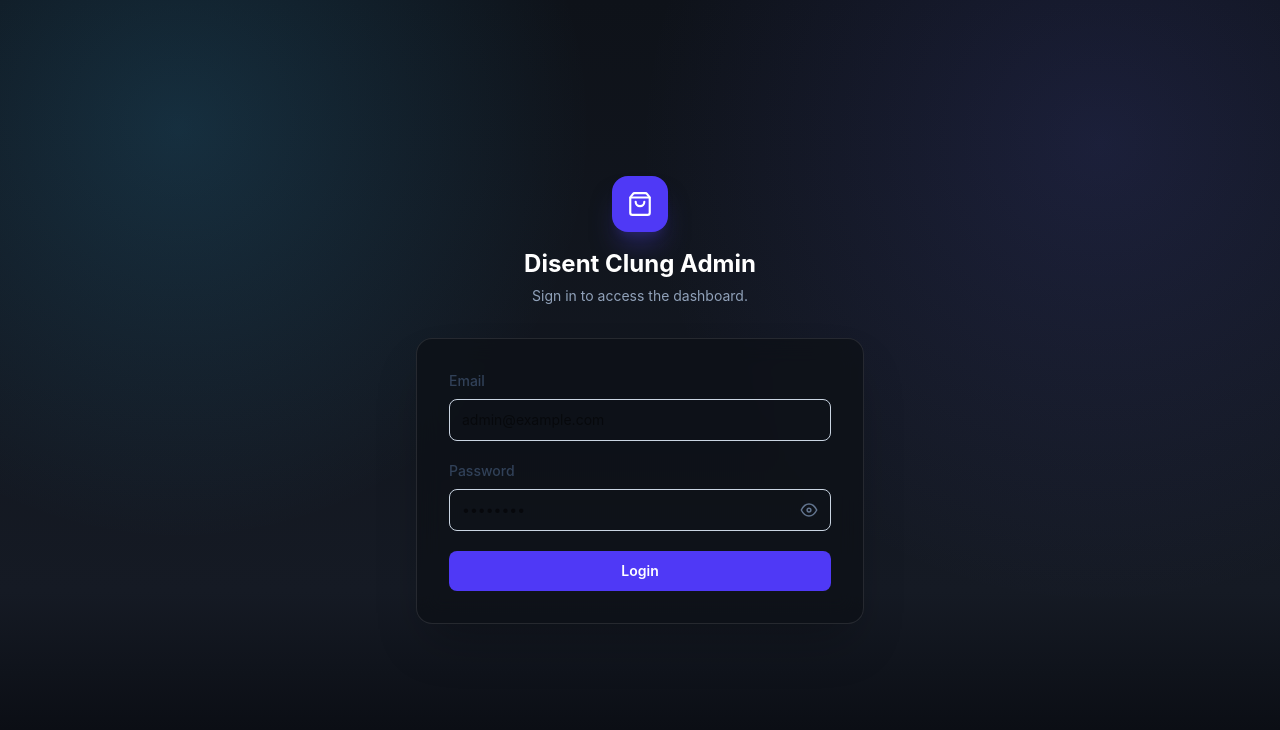
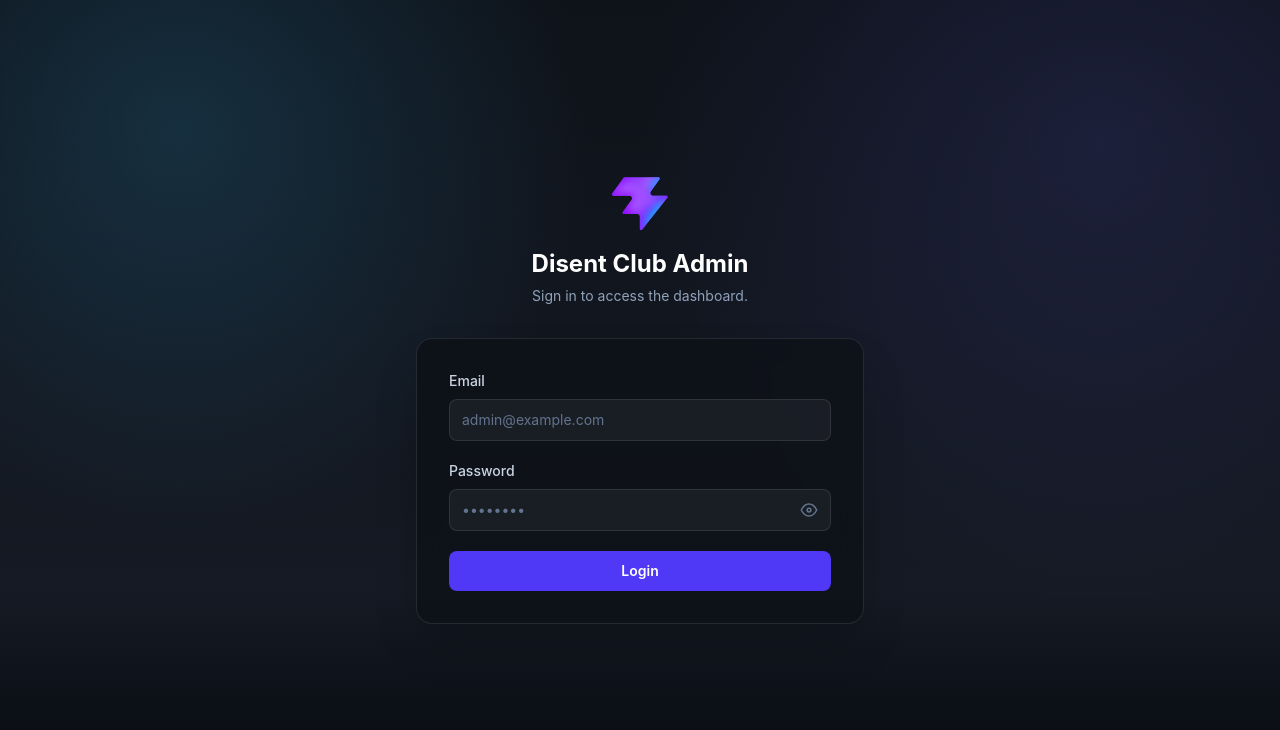
Before and after one commit to kuldip-0611/desnt-club-admin, a React (Vite) app: page /login in a window 1280 px wide. Shown: the top 730 px of the page. Built offline with nearby package versions, Linux system fonts and the light colour scheme; no server answers.

Commit message:
Refactor Login and Admin Layout components for improved UI and functionality. Update styles for form elements in LoginForm, add a logout confirmation modal in AdminLayout, and correct branding inconsistencies. Enhance user experience with visual updates and streamlined logout process.

```diff
--- a/src/components/LoginForm.tsx
+++ b/src/components/LoginForm.tsx
@@ -34,7 +34,7 @@ const LoginForm = ({
       {({ values, handleChange, handleBlur, errors, touched }) => (
         <Form className="space-y-5">
           <div>
-            <label htmlFor="email" className="mb-2 block text-sm font-medium text-slate-700">
+            <label htmlFor="email" className="mb-2 block text-sm font-medium text-slate-300">
               Email
             </label>
             <input
@@ -45,7 +45,7 @@ const LoginForm = ({
               value={values.email}
               onChange={handleChange}
               onBlur={handleBlur}
-              className="w-full rounded-lg border border-slate-300 px-3 py-2.5 text-sm outline-none transition focus:border-indigo-500 focus:ring-2 focus:ring-indigo-100"
+              className="w-full rounded-lg border border-white/10 bg-white/5 px-3 py-2.5 text-sm text-slate-100 placeholder-slate-500 outline-none transition focus:border-indigo-500 focus:ring-2 focus:ring-indigo-500/30"
               placeholder="admin@example.com"
             />
             {touched.email && errors.email && (
@@ -54,7 +54,7 @@ const LoginForm = ({
           </div>
 
           <div>
-            <label htmlFor="password" className="mb-2 block text-sm font-medium text-slate-700">
+            <label htmlFor="password" className="mb-2 block text-sm font-medium text-slate-300">
               Password
             </label>
             <div className="relative">
@@ -66,7 +66,7 @@ const LoginForm = ({
                 value={values.password}
                 onChange={handleChange}
                 onBlur={handleBlur}
-                className="w-full rounded-lg border border-slate-300 px-3 py-2.5 pr-12 text-sm outline-none transition focus:border-indigo-500 focus:ring-2 focus:ring-indigo-100"
+                className="w-full rounded-lg border border-white/10 bg-white/5 px-3 py-2.5 pr-12 text-sm text-slate-100 placeholder-slate-500 outline-none transition focus:border-indigo-500 focus:ring-2 focus:ring-indigo-500/30"
                 placeholder="••••••••"
               />
               <button
--- a/src/layouts/AdminLayout.tsx
+++ b/src/layouts/AdminLayout.tsx
@@ -12,8 +12,6 @@ import {
   Users,
   UsersRound,
   LogOut,
-  ShoppingBag,
-  ChevronRight,
   Layers,
   ClipboardList,
   RotateCcw,
@@ -24,6 +22,8 @@ import {
   Bell,
   Package2,
   Star,
+  ChevronRight,
+  AlertTriangle,
 } from 'lucide-react'
 import AppShell from '../components/ui/AppShell'
 import { useAuth } from '../hooks/useAuth'
@@ -41,17 +41,47 @@ type NavSection = {
   items: NavItem[]
 }
 
+const LogoutModal = ({ onConfirm, onCancel }: { onConfirm: () => void; onCancel: () => void }): ReactElement => (
+  <div className="fixed inset-0 z-50 flex items-center justify-center bg-black/60 backdrop-blur-sm">
+    <div className="w-full max-w-sm rounded-2xl border border-white/10 bg-[#0d1117] p-6 shadow-2xl">
+      <div className="mb-4 flex h-12 w-12 items-center justify-center rounded-full bg-red-500/10">
+        <AlertTriangle size={22} className="text-red-400" />
+      </div>
+      <h2 className="mb-1 text-base font-semibold text-white">Log out?</h2>
+      <p className="mb-6 text-sm text-slate-400">You will be redirected to the login page.</p>
+      <div className="flex gap-3">
+        <button
+          type="button"
+          onClick={onCancel}
+          className="flex-1 rounded-lg border border-white/10 px-4 py-2 text-sm font-medium text-slate-300 transition hover:bg-white/5"
+        >
+          Cancel
+        </button>
+        <button
+          type="button"
+          onClick={onConfirm}
+          className="flex-1 rounded-lg bg-red-600 px-4 py-2 text-sm font-medium text-white transition hover:bg-red-500"
+        >
+          Log out
+        </button>
+      </div>
+    </div>
+  </div>
+)
+
 const AdminLayout = (): ReactElement => {
   const navigate = useNavigate()
   const location = useLocation()
   const { removeToken } = useAuth()
   const [mobileOpen, setMobileOpen] = useState(false)
+  const [showLogoutModal, setShowLogoutModal] = useState(false)
 
   useEffect(() => {
     queueMicrotask(() => setMobileOpen(false))
   }, [location.pathname])
 
-  const handleLogout = () => {
+  const handleLogoutConfirm = () => {
+    setShowLogoutModal(false)
     removeToken()
     toast.success('Logged out successfully.')
     navigate('/login', { replace: true })
@@ -123,11 +153,9 @@ const AdminLayout = (): ReactElement => {
   const sidebarNav = (
     <div className="flex h-full flex-col">
       <div className="flex items-center gap-3 border-b border-white/10 px-5 py-5">
-        <div className="flex h-9 w-9 items-center justify-center rounded-xl bg-indigo-600 shadow-lg shadow-indigo-900/50">
-          <ShoppingBag size={18} className="text-white" />
-        </div>
+        <img src="/favicon.svg" alt="Disent Club" className="h-9 w-9" />
         <div>
-          <p className="text-sm font-bold tracking-tight text-white">Disent Clung</p>
+          <p className="text-sm font-bold tracking-tight text-white">Disent Club</p>
           <p className="text-[10px] font-medium uppercase tracking-widest text-indigo-400">Admin Panel</p>
         </div>
       </div>
@@ -170,7 +198,7 @@ const AdminLayout = (): ReactElement => {
       <div className="border-t border-white/10 p-3">
         <button
           type="button"
-          onClick={handleLogout}
+          onClick={() => setShowLogoutModal(true)}
           className="flex w-full items-center gap-3 rounded-lg px-3 py-2.5 text-sm font-medium text-slate-400 transition-all hover:bg-red-500/10 hover:text-red-400"
         >
           <LogOut size={16} />
@@ -181,15 +209,23 @@ const AdminLayout = (): ReactElement => {
   )
 
   return (
+    <>
+      {showLogoutModal && (
+        <LogoutModal
+          onConfirm={handleLogoutConfirm}
+          onCancel={() => setShowLogoutModal(false)}
+        />
+      )}
       <AppShell
         sidebar={sidebarNav}
-      mobileHeaderTitle="Disent Clung"
+        mobileHeaderTitle="Disent Club"
         mobileOpen={mobileOpen}
         onMobileOpen={() => setMobileOpen(true)}
         onMobileClose={() => setMobileOpen(false)}
       >
         <Outlet />
       </AppShell>
+    </>
   )
 }
 
--- a/src/pages/Login.tsx
+++ b/src/pages/Login.tsx
@@ -3,7 +3,6 @@ import type { ReactElement } from 'react'
 import { useMutation } from '@tanstack/react-query'
 import { Navigate, useNavigate } from 'react-router-dom'
 import { toast } from 'react-toastify'
-import { ShoppingBag } from 'lucide-react'
 import LoginForm from '../components/LoginForm'
 import { useAuth, TOKEN_KEY } from '../hooks/useAuth'
 import {
@@ -52,10 +51,10 @@ const Login = (): ReactElement => {
     <div className="flex min-h-screen items-center justify-center px-4 py-10">
       <div className="w-full max-w-md">
         <div className="mb-8 flex flex-col items-center text-center">
-          <div className="mb-4 flex h-14 w-14 items-center justify-center rounded-2xl bg-indigo-600 shadow-xl shadow-indigo-900/50">
-            <ShoppingBag size={26} className="text-white" />
+          <div className="mb-4">
+            <img src="/favicon.svg" alt="Disent Club" className="h-14 w-14" />
           </div>
-          <h1 className="text-2xl font-bold text-white">Disent Clung Admin</h1>
+          <h1 className="text-2xl font-bold text-white">Disent Club Admin</h1>
           <p className="mt-1.5 text-sm text-slate-400">Sign in to access the dashboard.</p>
         </div>
         <div className="rounded-2xl border border-white/10 bg-[#0d1117]/80 p-8 shadow-2xl backdrop-blur-md">
--- a/src/pages/Reviews.tsx
+++ b/src/pages/Reviews.tsx
@@ -1,7 +1,7 @@
 import type { ReactElement } from 'react'
 import { useState } from 'react'
 import { useQuery, useMutation, useQueryClient } from '@tanstack/react-query'
-import { CheckCircle, XCircle, Star } from 'lucide-react'
+import { CheckCircle, XCircle } from 'lucide-react'
 import api from '../services/api'
 
 type Review = {
```
Lines whose indentation alone changed are shown as unchanged.
